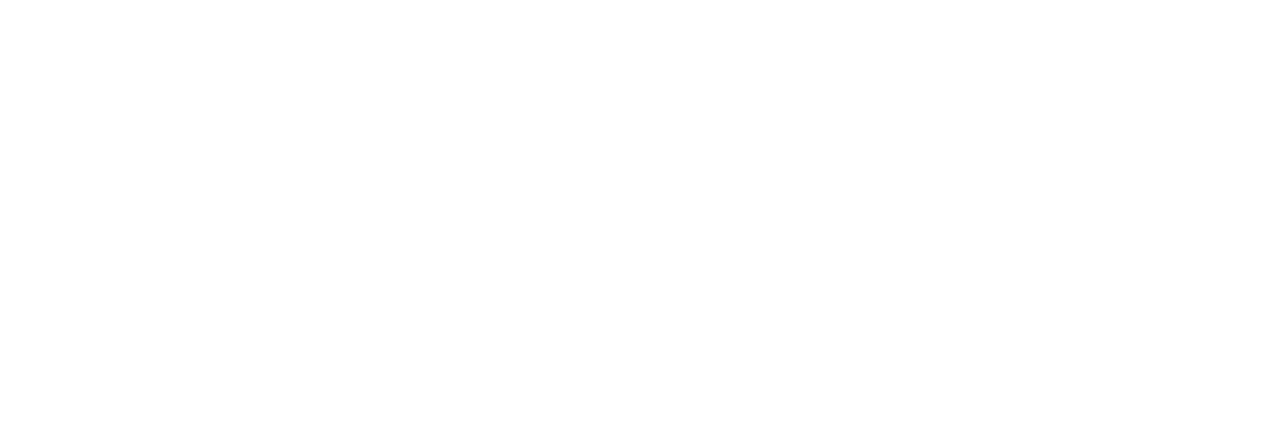
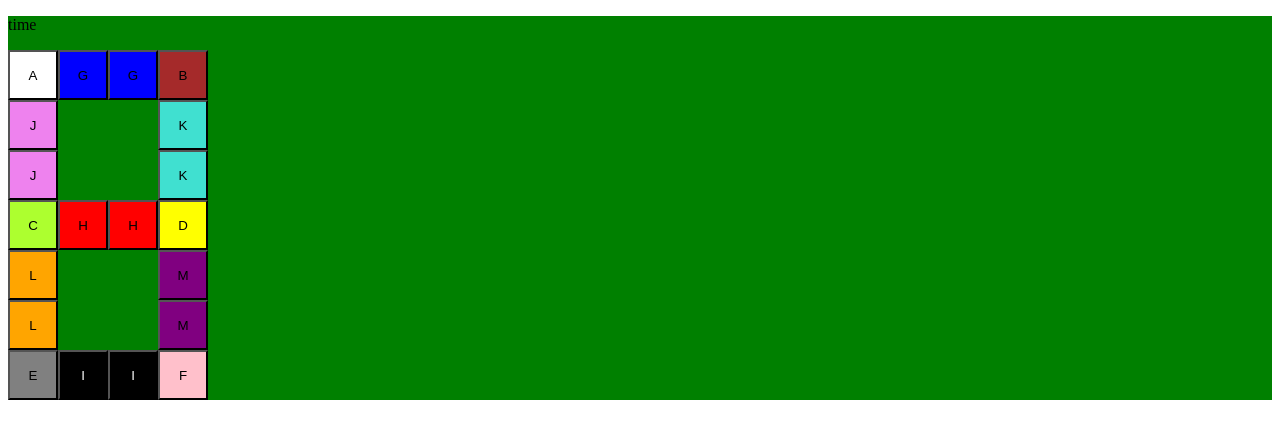
Before and after one commit to seekingmeanings/scoreboard, a plain HTML site: page src/www/index.html in a window 1280 px wide. Drawn offline with Linux system fonts and the light colour scheme.

Commit message:
first digit in webui

```diff
--- /dev/null
+++ b/src/calc/style.css
@@ -0,0 +1,69 @@
+body{
+    margin: 0;
+    display: flex;
+    justify-content: center;
+    align-items: center;
+    height: 100vh;
+    background-color: hsl(0, 0%, 95%);
+}
+
+#calculator{
+    font-family: Arial, Helvetica, sans-serif;
+    background-color: hsl(0, 0%, 15%);
+    border-radius: 15px;
+    max-width: 500px;
+    overflow: hidden;
+
+}
+
+#display{
+    width: 100%;
+    padding: 20px;
+    font-size: 5rem;
+    text-align: left;
+    border: none;
+    background-color: hsl(0, 0%, 20%);
+    color: white;
+}
+
+
+#keys{
+    display: grid;
+    grid-template-columns: repeat(4, 1fr);
+    gap: 10px;
+    padding: 25px;
+
+}
+
+
+button{
+    width: 100px;
+    height: 100px;
+    border-radius: 50px;
+    border: none;
+    background-color: hsl(0, 0%, 30%);
+    color: white;
+    font-size: 3rem;
+    font-weight: bold;
+    cursor: pointer;
+}
+
+button:hover{
+    background-color: hsl(0, 0%, 40%);
+}
+
+button:active{
+    background-color: hsl(0, 0%, 50%);
+}
+
+.operator-btn{
+    background-color: hsl(35, 100%, 55%);
+}
+
+.operator-btn:hover{
+    background-color: hsl(35, 100%, 65%);
+}
+
+.operator-btn:active{
+    background-color: hsl(35, 100%, 75%);
+}
--- a/src/www/index.html
+++ b/src/www/index.html
@@ -1,13 +1,52 @@
 <!DOCTYPE html>
 <html lang="en">
+
 <head>
     <meta charset="UTF-8">
-    <meta name="viewport" content="width-device-width, initial-scale=1.0">
-    <title>Title</title>
+    <meta name="viewport" content="width=device-width, initial-scale=1.0">
+    <title>scoreboard controller</title>
+
     <link rel="stylesheet" href="style.css">
 </head>
+
 <body>
+    <div id="board">
 
-    <script
+        <div id="time">
+            <p>time</p>
+            <div group="segmentgrp" id="timesegments">
+                <div id="firstdigit" class="segment">
+                    <button id="ba">A</button>
+                    <button id="bb">G</button>
+                    <button id="bc">G</button>
+                    <button id="bd">B</button>
+                    <button id="be">J</button>
+                    <button id="bf">K</button>
+                    <button id="bg">J</button>
+                    <button id="bh">K</button>
+                    <button id="bi">C</button>
+                    <button id="bj">H</button>
+                    <button id="bk">H</button>
+                    <button id="bl">D</button>
+                    <button id="bm">L</button>
+                    <button id="bn">M</button>
+                    <button id="bo">L</button>
+                    <button id="bp">M</button>
+                    <button id="bq">E</button>
+                    <button id="br">I</button>
+                    <button id="bs">I</button>
+                    <button id="bt">F</button>
+
+                </div>
+            </div>
+
+        </div>
+
+
+
+    </div>
+
+    <script src="index.js"></script>
 </body>
+
 </html>
--- a/src/www/style.css
+++ b/src/www/style.css
@@ -0,0 +1,143 @@
+#board{
+    background-color: green;
+}
+
+
+
+time
+
+
+
+
+
+
+button{
+    width: 30px;
+    height: 30px;
+    border: none;
+    border-radius: 100%;
+
+    justify-self: center;
+    align-self: center;
+
+    font-weight: bolder;
+    font-size: 100%;
+}
+
+#ba{
+    grid-area: A;
+    background-color: white;
+}
+
+#bb{
+    grid-area: B;
+    background-color: blue;
+}
+
+#bc{
+    grid-area: C;
+    background-color: blue;
+}
+
+#bd{
+    grid-area: D;
+    background-color: brown;
+}
+
+#be{
+    grid-area: E;
+    background-color: violet;
+}
+
+#bf{
+    grid-area: F;
+    background-color: turquoise;
+}
+
+#bg{
+    grid-area: G;
+    background-color: violet;
+}
+
+#bh{
+    grid-area: H;
+    background-color: turquoise;
+}
+
+#bi{
+    grid-area: I;
+    background-color: greenyellow;
+}
+
+#bj{
+    grid-area: J;
+    background-color: red;
+}
+
+#bk{
+    grid-area: K;
+    background-color: red;
+}
+
+#bl{
+    grid-area: L;
+    background-color: yellow;
+}
+
+#bm{
+    grid-area: M;
+    background-color: orange;
+}
+
+#bn{
+    grid-area: N;
+    background-color: purple;
+}
+
+#bo{
+    grid-area: O;
+    background-color: orange;
+}
+
+#bp{
+    grid-area: P;
+    background-color: purple;
+}
+
+#bq{
+    grid-area: Q;
+    background-color: grey;
+}
+
+#br{
+    grid-area: R;
+    background-color: black;
+    color: white;
+}
+
+#bs{
+    grid-area: S;
+    background-color: black;
+    color: white;
+}
+
+#bt{
+    grid-area: T;
+    background-color: pink;
+}
+
+
+.segment{
+    display: grid;
+    grid-template-columns: repeat(4, 50px);
+    grid-template-rows: repeat(7, 50px);
+    grid-template-areas:
+        "A B C D"
+        "E . . F"
+        "G . . H"
+        "I J K L"
+        "M . . N"
+        "O . . P"
+        "Q R S T"
+    ;
+}
```
Also changed, not shown: src/calc/index.html (added, +36 -0 lines), src/calc/index.js (added, +21 -0 lines), src/www/index.js (added).
